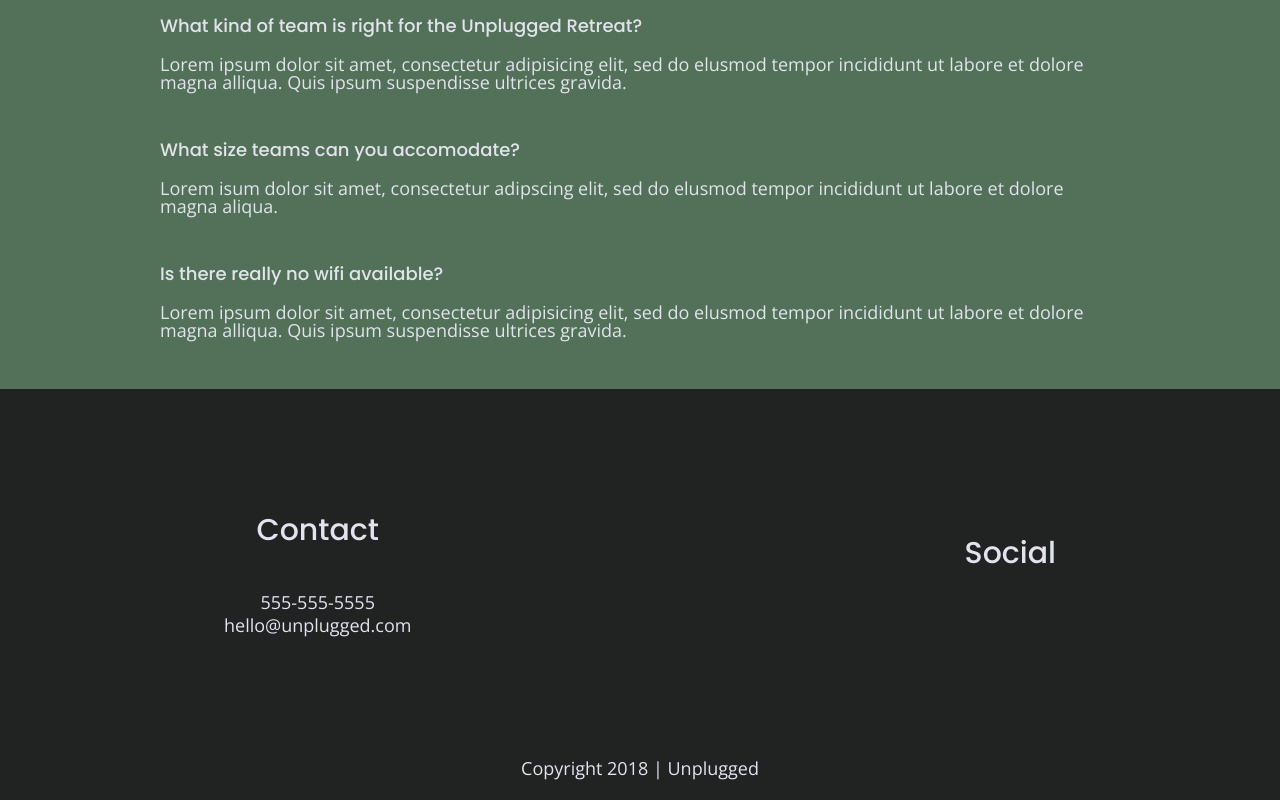
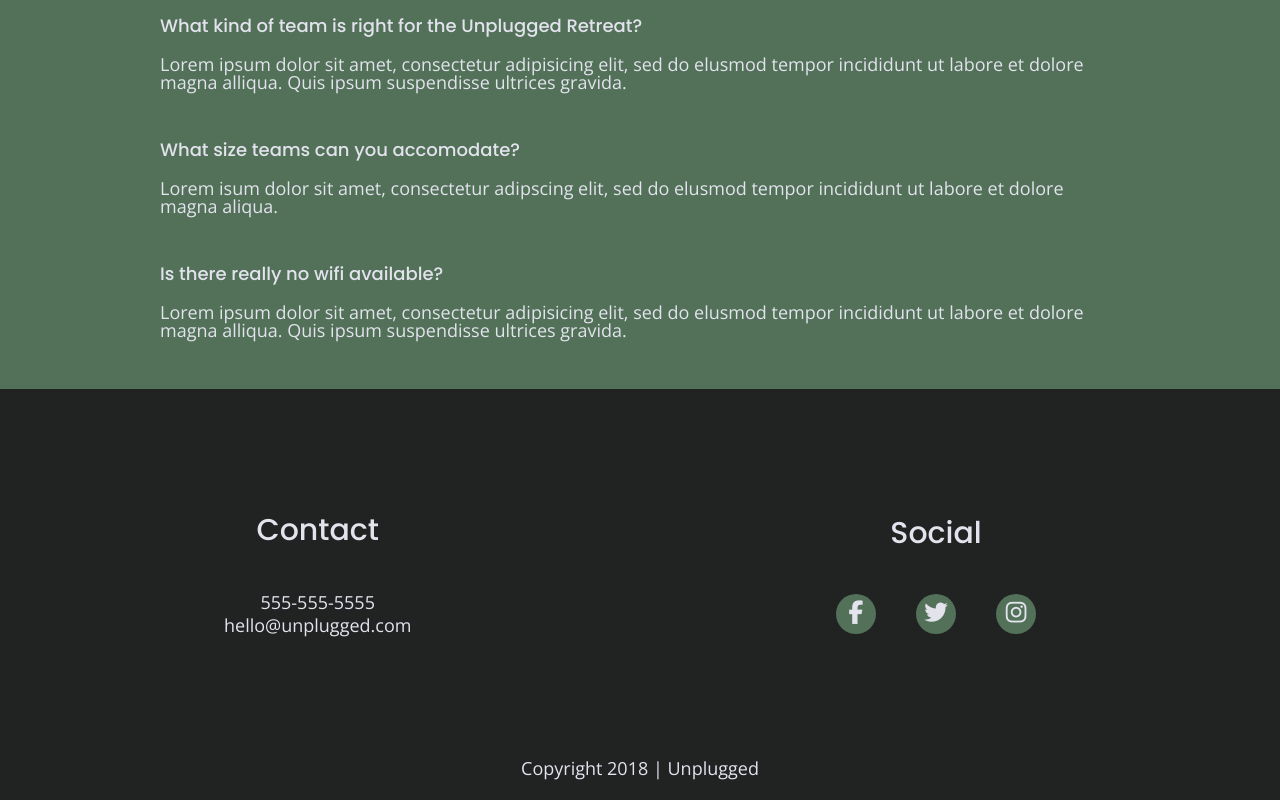
Before and after one commit to NancyStGelais/Unplugged, a website: page faqs/index.html in a window 1280 px wide. Shown: the part 443-1243 px from the top of the page. Drawn offline with nearby package versions, Linux system fonts and the light colour scheme.

Commit message:
Added social icons, spaced and added unplugged icon png

```diff
--- a/css/main.css
+++ b/css/main.css
@@ -232,8 +232,12 @@ footer .content-wrapper {
     margin: 50px 0;
 }
 
-footer .footer-contact {
+footer .contact {
   margin-bottom: 50px;
+}
+
+footer figure {
+  padding: 0 20px;
 }
 
 footer .social-icons {
@@ -243,10 +247,19 @@ footer .social-icons {
 }
 
 footer .social-icons p {
+  background-color: #527158;
+  border-radius: 50%;
+  width: 40px;
+  height: 40px;
   display: flex;
   justify-content: center;
   align-items: center;
 }
+
+footer .social-icons p i {
+  font-size: 1.3125em;
+}
+
 
 footer .copyright {
   margin: 20px 0;
--- a/faqs/index.html
+++ b/faqs/index.html
@@ -34,7 +34,7 @@
   <header>
     <div class="content-wrapper">
         <a href="#">
-          <img src="../img/unpluggedlogo.jpg" alt="unplugged logo">
+          <img src="../img/unpluggedlogo.png" alt="unplugged logo">
         </a>
       <div class="header-divider"></div>
       <nav>
@@ -88,20 +88,19 @@
             <h4>Social</h4>
             <div class="social-icons">
 
-            </div>
               <figure>
                 <p>
-                <a href="https://www.facebook.com/Skillcrush/" target="_blank"></a>
+                  <a href="https://www.facebook.com/Skillcrush/" target="_blank"><i class="fab fa-facebook-f"></i></a>
                 </p>
               </figure>
               <figure>
                 <p>
-                <a href="https://twitter.com/Skillcrush" target="_blank"></a>
+                  <a href="https://twitter.com/Skillcrush/" target="_blank"><i class="fab fa-twitter"></i></a>
                 </p>
               </figure>
               <figure>
                 <p>
-                <a href="https://www.instagram.com/skillcrush/" target="_blank"></a>
+                  <a href="https://www.instagram.com/Skillcrush/" target="_blank"><i class="fab fa-instagram"></i></a>
                 </p>
               </figure>
               </div>
```
Also changed, not shown: about/index.html (+5 -5 lines), index.html (+5 -5 lines), img/unpluggedlogo.png (added). Lines whose indentation alone changed are shown as unchanged.
